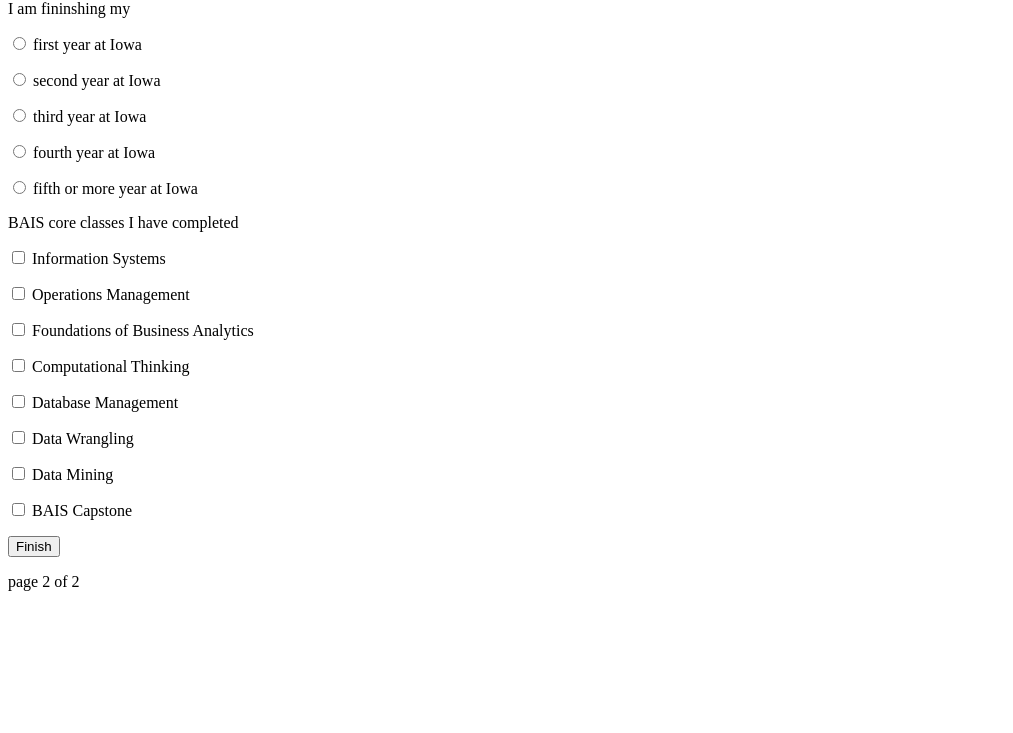
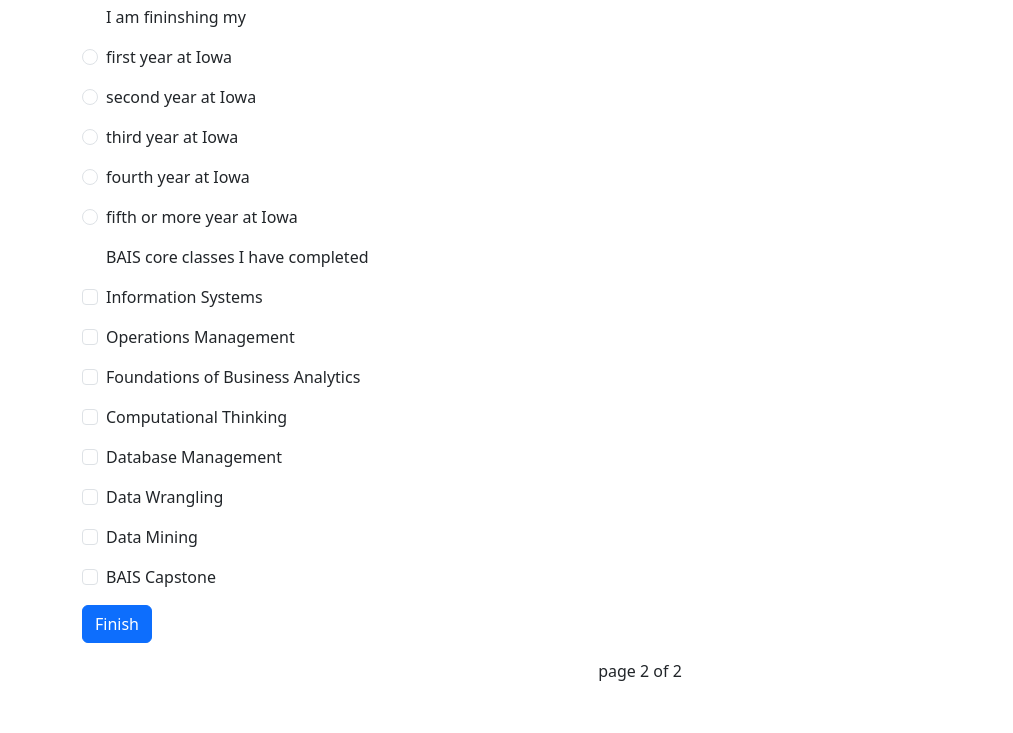
Before and after one commit to ella-zaputil/edzaputil-HW9, a plain HTML site: page edzaputil_p2.html in a window 1280 px wide. Shown: the part 67-800 px from the top of the page, without its empty margins (0-1013 px from the left). Drawn offline with nearby package versions, Linux system fonts and the light colour scheme.

Commit message:
Added styling to page 2

```diff
--- a/edzaputil_p2.html
+++ b/edzaputil_p2.html
@@ -4,47 +4,70 @@
     <meta charset="UTF-8">
     <meta name="viewport" content="width=device-width, initial-scale=1.0">
     <title>Business Analytics Student Survey</title>
-    <link rel="stylesheet" href="style.css">
+    <!-- Bootstrap CSS -->
+    <link
+      href="https://cdn.jsdelivr.net/npm/bootstrap@5.3.8/dist/css/bootstrap.min.css"
+      rel="stylesheet"
+      integrity="sha384-sRIl4kxILFvY47J16cr9ZwB07vP4J8+LH7qKQnuqkuIAvNWLzeN8tE5YBujZqJLB"
+      crossorigin="anonymous"
+    />
 </head>
-<body>
+<body class="container">
     <section>
-        <h1> Business Analytics Student Survey</h1>
+        <h1 class="mb-4 text-center"> Business Analytics Student Survey</h1>
         <form action="edzaputil_ty.html" method="get">
+
+            <div class="form-check">
             <p>I am fininshing my</p>
-            <p><input type="radio" id="first" name="year" value="first" required>
-            <label for="first">first year at Iowa</label></p>
-            <p><input type="radio" id="second" name="year" value="second">
-            <label for="second">second year at Iowa</label></p>
-            <p><input type="radio" id="third" name="year" value="third">
-            <label for="third">third year at Iowa</label></p>
-            <p><input type="radio" id="fourth" name="year" value="fourth">
-            <label for="fourth">fourth year at Iowa</label></p>
-            <p><input type="radio" id="fifth" name="year" value="fifth">
-            <label for="fifth">fifth or more year at Iowa</label></p>
+            <p><input type="radio" id="first" name="year" value="first" class="form-check-input" required>
+            <label for="first" class="form-check-label">first year at Iowa</label></p>
+            <p><input type="radio" id="second" name="year" value="second" class="form-check-input">
+            <label for="second" class="form-check-label">second year at Iowa</label></p>
+            <p><input type="radio" id="third" name="year" value="third" class="form-check-input">
+            <label for="third" class="form-check-label">third year at Iowa</label></p>
+            <p><input type="radio" id="fourth" name="year" value="fourth" class="form-check-input">
+            <label for="fourth" class="form-check-label">fourth year at Iowa</label></p>
+            <p><input type="radio" id="fifth" name="year" value="fifth" class="form-check-input">
+            <label for="fifth" class="form-check-label">fifth or more year at Iowa</label></p>
+            </div>
 
+            <div class="form-check">
             <p> BAIS core classes I have completed </p>
-            <p> <input type="checkbox" id="info-systems" name="core-classes" value="info-systems" required>
-            <label for="info-systems">Information Systems</label></p>
-            <p> <input type="checkbox" id="operations" name="core-classes" value="operations">
-            <label for="operations">Operations Management</label></p>
-            <p> <input type="checkbox" id="foundations" name="core-classes" value="foundations">
-            <label for="foundations">Foundations of Business Analytics</label></p>
-            <p> <input type="checkbox" id="comp" name="core-classes" value="comp">
-            <label for="comp">Computational Thinking</label></p>
-            <p> <input type="checkbox" id="database" name="core-classes" value="database">
-            <label for="database">Database Management</label></p>
-            <p> <input type="checkbox" id="wrangling" name="core-classes" value="wrangling">
-            <label for="wrangling">Data Wrangling</label></p>
-            <p> <input type="checkbox" id="mining" name="core-classes" value="mining">
-            <label for="mining">Data Mining</label></p>
-            <p> <input type="checkbox" id="capstone" name="core-classes" value="capstone">
-            <label for="capstone">BAIS Capstone</label></p>
+            <p> <input type="checkbox" id="info-systems" name="core-classes" value="info-systems" class="form-check-input" required>
+            <label for="info-systems" class="form-check-label">Information Systems</label></p>
+            <p> <input type="checkbox" id="operations" name="core-classes" value="operations" class="form-check-input">
+            <label for="operations" class="form-check-label">Operations Management</label></p>
+            <p> <input type="checkbox" id="foundations" name="core-classes" value="foundations" class="form-check-input">
+            <label for="foundations" class="form-check-label">Foundations of Business Analytics</label></p>
+            <p> <input type="checkbox" id="comp" name="core-classes" value="comp" class="form-check-input">
+            <label for="comp" class="form-check-label">Computational Thinking</label></p>
+            <p> <input type="checkbox" id="database" name="core-classes" value="database" class="form-check-input">
+            <label for="database" class="form-check-label">Database Management</label></p>
+            <p> <input type="checkbox" id="wrangling" name="core-classes" value="wrangling" class="form-check-input">
+            <label for="wrangling" class="form-check-label">Data Wrangling</label></p>
+            <p> <input type="checkbox" id="mining" name="core-classes" value="mining" class="form-check-input">
+            <label for="mining" class="form-check-label">Data Mining</label></p>
+            <p> <input type="checkbox" id="capstone" name="core-classes" value="capstone" class="form-check-input">
+            <label for="capstone" class="form-check-label">BAIS Capstone</label></p>
+            </div>
 
-        <p><button type="submit">Finish</button></p>
+        <p><button class="btn btn-primary" type="submit">Finish</button></p>
         </form>
     </section>
-    <footer>
+    <footer class="mt-auto text-center">
         page 2 of 2
     </footer>
+
+    <!-- Separate Popper and Bootstrap JS -->
+    <script
+      src="https://cdn.jsdelivr.net/npm/@popperjs/core@2.11.8/dist/umd/popper.min.js"
+      integrity="sha384-I7E8VVD/ismYTF4hNIPjVp/Zjvgyol6VFvRkX/vR+Vc4jQkC+hVqc2pM8ODewa9r"
+      crossorigin="anonymous"
+    ></script>
+    <script
+      src="https://cdn.jsdelivr.net/npm/bootstrap@5.3.8/dist/js/bootstrap.min.js"
+      integrity="sha384-G/EV+4j2dNv+tEPo3++6LCgdCROaejBqfUeNjuKAiuXbjrxilcCdDz6ZAVfHWe1Y"
+      crossorigin="anonymous"
+    ></script>
 </body>
 </html>
```
